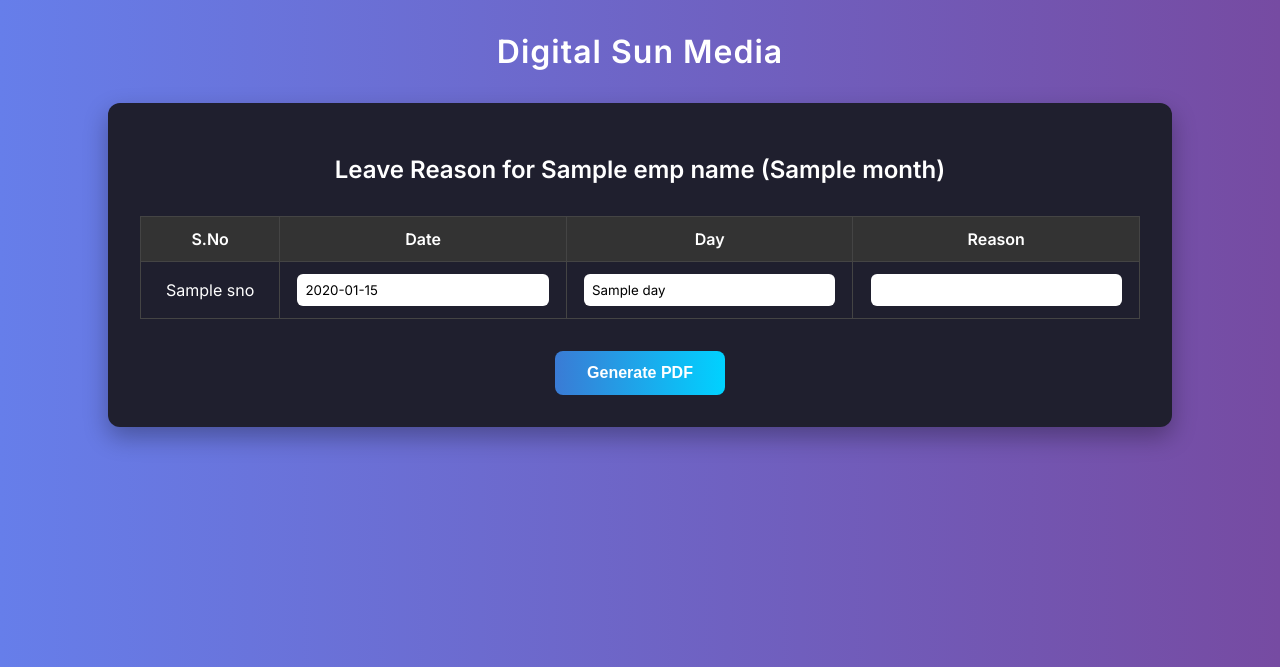
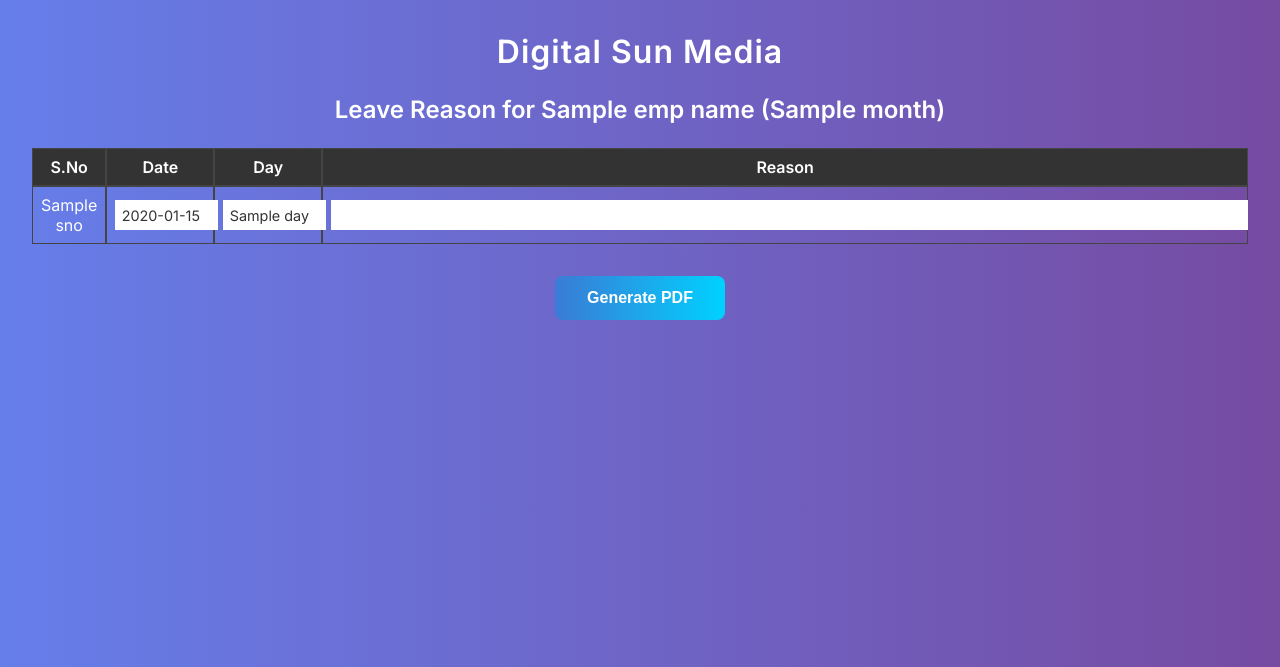
Before and after one commit to amirdsmedia/LeaveManager, a Flask app: template app/templates/leave_form.html in a window 1280 px wide. Shown: the top 667 px of the page. Run offline with Flask 2, Linux system fonts and the light colour scheme; the template is opened without the code that fills it: most values are stand-ins (such as "Sample title", 1, 10 or a date in 2020).

Commit message:
UI Chnages leave_form.html

```diff
--- a/app/templates/leave_form.html
+++ b/app/templates/leave_form.html
@@ -18,29 +18,27 @@
       text-align: center;
       font-size: 2rem;
       font-weight: bold;
-      margin-bottom: 2rem;
+      margin-bottom: 1.5rem;
       letter-spacing: 1px;
     }
+    .header {
+      text-align: center;
+      font-size: 1.5rem;
+      font-weight: 600;
+      margin-bottom: 1.5rem;
+    }
     .form-container {
-      max-width: 1000px;
-      margin: auto;
-      background-color: #1f1f2e;
-      border-radius: 12px;
-      padding: 2rem;
-      box-shadow: 0 10px 25px rgba(0, 0, 0, 0.3);
-    }
-    h2 {
-      text-align: center;
-      margin-bottom: 2rem;
-      font-weight: 600;
+  display: none;
 }
     table {
       width: 100%;
-      border-collapse: collapse;
+      border-collapse: separate;
+      border-spacing: 0;
+      overflow: hidden;
       margin-bottom: 2rem;
     }
     th, td {
-      padding: 0.75rem;
+      padding: 0.5rem;
       text-align: center;
       border: 1px solid #444;
     }
@@ -48,12 +46,26 @@
       background-color: #333;
       font-weight: bold;
     }
-    input[type="text"] {
-      padding: 0.5rem;
-      border-radius: 6px;
+    td input[type="text"] {
+      padding: 0.4rem;
       border: none;
-      width: 90%;
+      width: 100%;
       font-family: 'Inter', sans-serif;
+      font-size: 0.9rem;
+      background-color: white;
+      color: #333;
+    }
+    .small-col {
+      width: 50px;
+    }
+    .medium-col {
+      width: 90px;
+    }
+    .wide-col {
+      width: auto;
+    }
+    .button-section {
+      text-align: center;
     }
     button {
       padding: 0.8rem 2rem;
@@ -64,36 +76,51 @@
       color: white;
       font-weight: bold;
       cursor: pointer;
-      display: block;
-      margin: auto;
       transition: transform 0.2s ease;
     }
     button:hover {
       transform: scale(1.05);
     }
+    @media (max-width: 600px) {
+      .form-container {
+        padding: 1rem;
+      }
+      .header {
+        font-size: 1.2rem;
+      }
+      td input[type="text"] {
+        font-size: 0.85rem;
+      }
+      th, td {
+        font-size: 0.8rem;
+        padding: 0.4rem;
+      }
+    }
   </style>
 </head>
 <body>
   <div class="branding">Digital Sun Media</div>
+  <div class="header">Leave Reason for {{ emp_name }} ({{ month }})</div>
+  <form action="/submit" method="post">
   <div class="form-container">
-    <h2>Leave Reason for {{ emp_name }} ({{ month }})</h2>
-    <form action="/submit" method="post">
     <input type="hidden" name="emp_name" value="{{ emp_name }}">
     <input type="hidden" name="month" value="{{ month }}">
     <input type="hidden" name="num_rows" value="{{ absent_days|length }}">
-      <table>
-        <tr><th>S.No</th><th>Date</th><th>Day</th><th>Reason</th></tr>
+  </div>
+  <table style="margin-left: auto; margin-right: auto;">
+    <tr><th class="small-col">S.No</th><th class="medium-col">Date</th><th class="medium-col">Day</th><th class="wide-col">Reason</th></tr>
     {% for sno, date, day in absent_days %}
     <tr>
-          <td>{{ sno }}</td>
-          <td><input type="text" name="date_{{ loop.index0 }}" value="{{ date }}" readonly></td>
-          <td><input type="text" name="day_{{ loop.index0 }}" value="{{ day }}" readonly></td>
-          <td><input type="text" name="reason_{{ loop.index0 }}" required></td>
+      <td class="small-col">{{ sno }}</td>
+      <td class="medium-col"><input type="text" name="date_{{ loop.index0 }}" value="{{ date }}" readonly></td>
+      <td class="medium-col"><input type="text" name="day_{{ loop.index0 }}" value="{{ day }}" readonly></td>
+      <td class="wide-col"><input type="text" name="reason_{{ loop.index0 }}" required></td>
     </tr>
     {% endfor %}
   </table>
+  <div class="button-section">
     <button type="submit">Generate PDF</button>
+  </div>
 </form>
-  </div>
 </body>
 </html>
```
Lines whose indentation alone changed are shown as unchanged.
